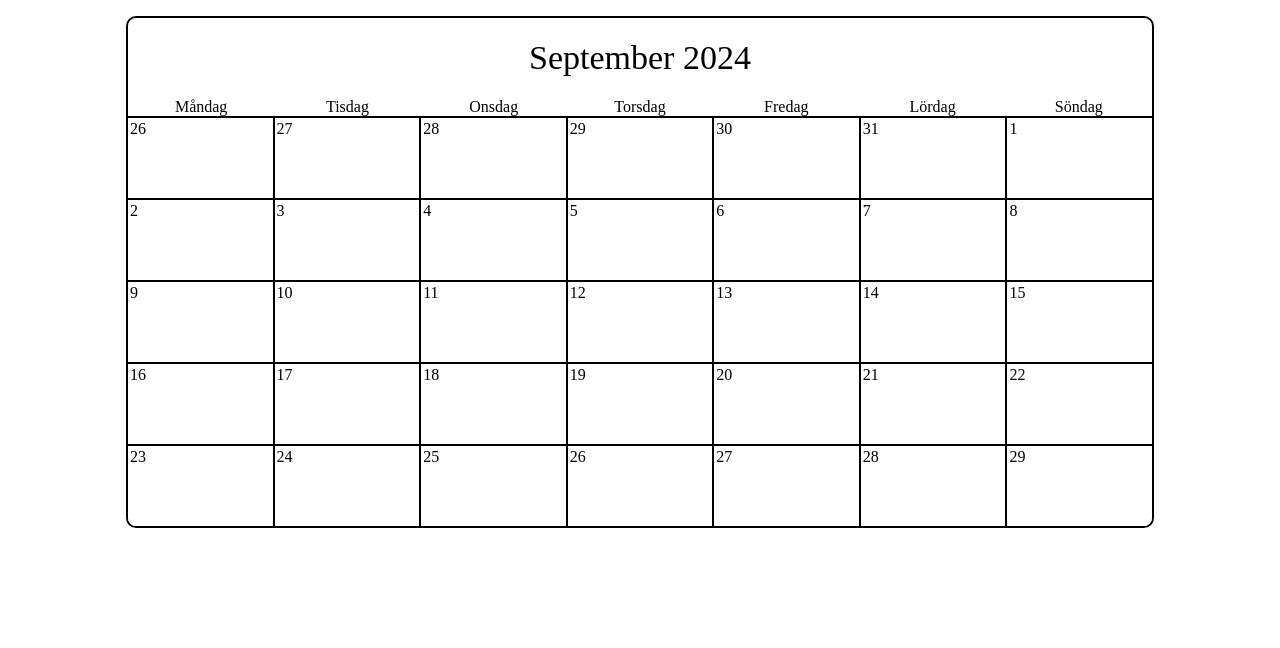
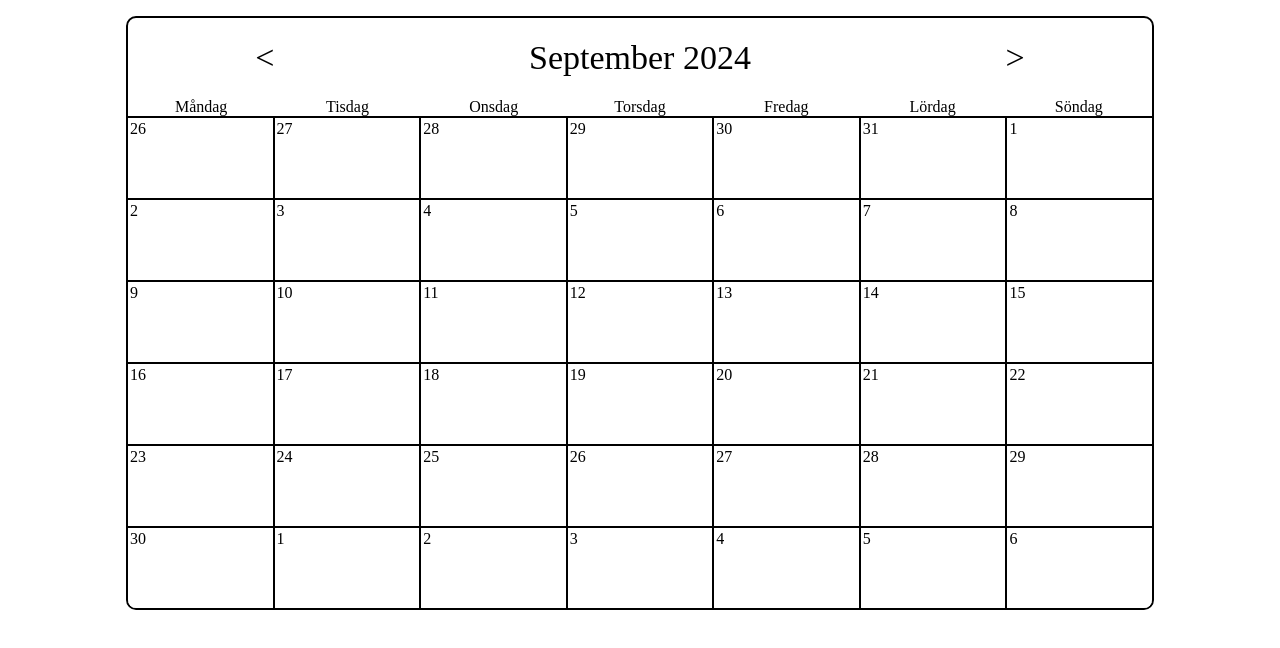
Before and after one commit to CarlMBergman/sharedCalendar, a React (Vite) app in the folder client/: page / in a window 1280 px wide. Shown: the top 648 px of the page. Built offline with nearby package versions, Linux system fonts and the light colour scheme; no server answers.

Commit message:
fixed issue with extra week showing

```diff
--- a/client/src/components/calendar/Calendar.jsx
+++ b/client/src/components/calendar/Calendar.jsx
@@ -3,8 +3,8 @@ import "./Calendar.scss";
 import Days from "../days/Days";
 
 function Calendar() {
-  const today = new Date(); // Exempel: Tue Sep 17 2024 09:16:37 GMT+0200 (centraleuropeisk sommartid)
-
+  // const today = new Date(); // Exempel: Tue Sep 17 2024 09:16:37 GMT+0200 (centraleuropeisk sommartid)
+  const [today, setToday] = useState(new Date());
   const [month, setMonth] = useState("Något är fel"); // nuvarande månad i sträng
   const [fullYear, setFullYear] = useState(); // 2024
   const [datesAndEvents, setDatesAndEvents] = useState(); // alla event i databasen
@@ -41,7 +41,6 @@ function Calendar() {
 
         const json = await response.json();
         setDatesAndEvents(json);
-        console.log(json);
       } catch (error) {
         console.error(error.message);
       }
@@ -49,11 +48,29 @@ function Calendar() {
     getDates();
   }, []);
 
+  function backOneMonth() {
+    today.setMonth(today.getMonth() - 1);
+    setToday(new Date(today));
+    console.log(today);
+  }
+
+  function forwardOneMonth() {
+    today.setMonth(today.getMonth() + 1);
+    setToday(new Date(today));
+    console.log(today);
+  }
+
   return (
     <div className="calendar">
       <header className="month">
+        <p className="month__text" onClick={() => backOneMonth()}>
+          &lt;
+        </p>
         <p className="month__text">
           {month} {fullYear}
+        </p>
+        <p className="month__text" onClick={() => forwardOneMonth()}>
+          &gt;
         </p>
       </header>
       <div className="weekDays">
--- a/client/src/components/calendar/Calendar.scss
+++ b/client/src/components/calendar/Calendar.scss
@@ -9,7 +9,7 @@
   height: 80px;
   display: flex;
   align-items: center;
-  justify-content: center;
+  justify-content: space-around;
   &__text {
     font-size: 34px;
   }
--- a/client/src/components/day/Day.jsx
+++ b/client/src/components/day/Day.jsx
@@ -6,7 +6,6 @@ function Day(props) {
   let day1;
 
   if (props.notes) {
-    console.log(props.notes);
     day1 = {
       day: props.day || {},
       notes: props.notes || {},
--- a/client/src/components/days/Days.jsx
+++ b/client/src/components/days/Days.jsx
@@ -6,6 +6,7 @@ import { useState } from "react";
 function Days(props) {
   const [showInfoBox, setShowInfoBox] = useState(false);
   const [dayInInfoBox, setDayInInfoBox] = useState();
+
   const firstDayOfMonth = new Date(
     props.today.getFullYear(),
     props.today.getMonth(),
@@ -21,7 +22,7 @@ function Days(props) {
       firstDayOfMonth.setDate(firstDayOfMonth.getDate() - 6);
     } else if (day === 0) {
       firstDayOfMonth.setDate(
-        firstDayOfMonth.getDate() + (day - weekdayOfFirstDay)
+        firstDayOfMonth.getDate() + (day - weekdayOfFirstDay) + 1
       );
     } else {
       firstDayOfMonth.setDate(firstDayOfMonth.getDate() + 1);
@@ -36,8 +37,21 @@ function Days(props) {
       selected: firstDayOfMonth.toDateString() === props.today.toDateString(),
       year: firstDayOfMonth.getFullYear(),
       dayOnCalendar: day,
+      dayInWeek: firstDayOfMonth.getDay(),
     };
-    currentMonth.push(calendarDay);
+
+    if (calendarDay.currentMonth && day === 34 && calendarDay.dayInWeek === 0) {
+      day = 27;
+    }
+    if (
+      !calendarDay.currentMonth &&
+      calendarDay.dayInWeek === 1 &&
+      day === 28
+    ) {
+      day = 35;
+    } else {
+      currentMonth.push(calendarDay);
+    }
   }
 
   function toggleInfoBox(day1) {
@@ -54,8 +68,6 @@ function Days(props) {
         : null;
 
       if (matchingEvent) {
-        console.log(matchingEvent);
-
         return (
           <Day
             toggleInfoBox={(day1) => toggleInfoBox(day1)}
--- a/client/src/components/infoBox/InfoBox.jsx
+++ b/client/src/components/infoBox/InfoBox.jsx
@@ -68,7 +68,7 @@ function InfoBox(props) {
         }
 
         const result = await response.json();
-        setMessage("Date added successfully!");
+        // setMessage("Date added successfully!");
         //   setDate("");
         //   setEvent("");
       } catch (error) {
--- a/client/src/components/infoBox/InfoBox.scss
+++ b/client/src/components/infoBox/InfoBox.scss
@@ -25,6 +25,10 @@
   grid-area: 6 / 1 / 6 / 8;
 }
 
+.six {
+  grid-area: 6 / 1 / 6 / 8;
+}
+
 #notes {
   width: 80%;
   min-height: 50px;
```
